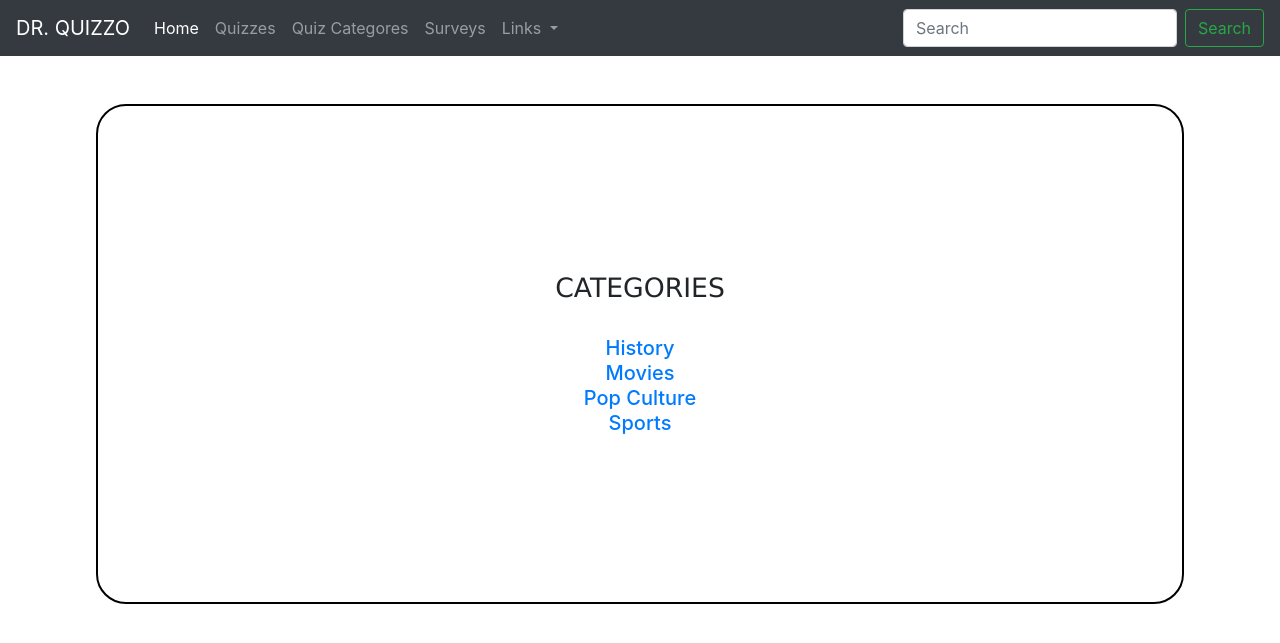
After one commit to bigrollo/drquizzoDjango, a Django app: page /quizcats in a window 1280 px wide. The commit adds this page. Shown: the top 643 px of the page. Run offline with Django 3.2, Linux system fonts and the light colour scheme; data comes from the database, SQL or seed files in the repository; some libraries are stand-ins or nearby versions.

Commit message:
Change with Quiz Cats

```diff
--- a/myweb/templates/base.html
+++ b/myweb/templates/base.html
@@ -32,6 +32,9 @@
       </li>
       <li class="nav-item">
         <a class="nav-link" href="{% url 'quizzes' %}">Quizzes</a>
+      </li>
+      <li class="nav-item">
+        <a class="nav-link" href="{% url 'quizcats' %}">Quiz Categores</a>
       </li>
        <li class="nav-item">
         <a class="nav-link" href="{% url 'surveys' %}">Surveys</a>
--- /dev/null
+++ b/myweb/templates/quizcats.html
@@ -0,0 +1,31 @@
+
+{% extends 'base.html' %}
+
+
+{% block 'content' %}
+
+	<div class="container">
+		<div class="row">
+			<div class="col-md-12">
+				<h1 class="mainText">
+					CATEGORIES
+				</h1>
+			</div>
+
+		</div>
+
+		<div class="row">
+			<div class="col-md-12">
+				<!--<a href="{%url 'quizzes' %}">Quizzes</a>-->
+
+				<br>
+				{% for cats in category_data %}
+					<a class="h5" href="">{{ cats.category }}</a><br/>
+				{% endfor %}
+
+			</div>
+		</div>
+	</div>
+
+
+{% endblock %}
--- a/myweb/urls.py
+++ b/myweb/urls.py
@@ -9,4 +9,5 @@ urlpatterns = [
 	path('surveys', views.surveys, name="surveys"),
 	path('getquestions/<Quiz_id>', views.get_questions, name="get_questions"),
 	path('getanswers/<Quiz_id>', views.get_answers, name="get_answers"),
+	path('quizcats', views.quizcats, name="quizcats"),
 ]
--- a/myweb/views.py
+++ b/myweb/views.py
@@ -3,6 +3,7 @@
 from .models import Star
 from .models import Quizquestion
 from .models import Quizanswer
+from .models import Quizcat
 from django.http import JsonResponse
 from django.core import serializers
 
@@ -44,4 +45,11 @@
 	return JsonResponse(answer_data, safe=False)
 
 
+def quizcats(request):
+	category_data = Quizcat.objects.all().order_by('category')
+
+	return render(request, 'quizcats.html', {"category_data" : category_data})
+
+
+
 # Marc is Rollin
```
